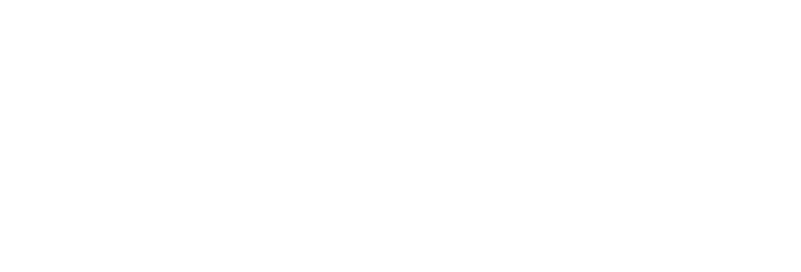
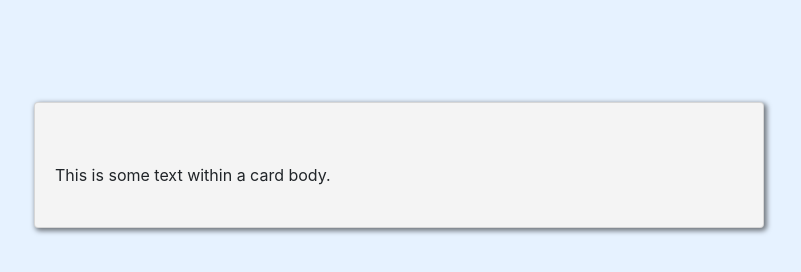
Before and after one commit to MicahJank/login-portal, a plain HTML site: page index.html in a window 1280 px wide. Shown: the whole page, without its empty margins (241-1042 px from the left). Drawn offline with nearby package versions, Linux system fonts and the light colour scheme.

Commit message:
login-portal
started creating the box for the login portal, made rows and colums to seperate the space of the page. added container and sign in classes

```diff
--- a/index.html
+++ b/index.html
@@ -13,11 +13,24 @@
     <link rel="stylesheet" href="bootstrap-4.3.1-dist/css/bootstrap.min.css">
     <link rel="stylesheet" href="main.css">
 
-    <title>Document</title>
+    <title>Login Portal</title>
 </head>
 
-<body>
+<body class="sign-in">
+    <div class="container sign-in-container">
+        <div class="row">
+            <div class="col"></div>
+            <div class="col-8">
+                <div class="card sign-in-card">
+                    <div class="card-body">
+                        This is some text within a card body.
+                    </div>
+                </div>
+            </div>
+            <div class="col"></div>
+        </div>
 
+    </div>
 
 
 
--- a/main.css
+++ b/main.css
@@ -0,0 +1,15 @@
+body.sign-in {
+    background-color: #e6f2ff;
+}
+
+.container.sign-in-container {
+    margin-top: 8%;
+}
+
+.card.sign-in-card {
+    padding: 40px 0px 20px;
+    background-color: #f4f4f4;
+    box-shadow: 2px 2px 5px 1px rgba(0, 0, 0, .5);
+    -webkit-box-shadow: 2px 2px 5px 1px rgba(0, 0, 0, .5);
+    -moz-box-shadow: 2px 2px 5px 1px rgba(0, 0, 0, .5);
+}
```
Also changed, not shown: assets/Micah Svg.svg (added).
